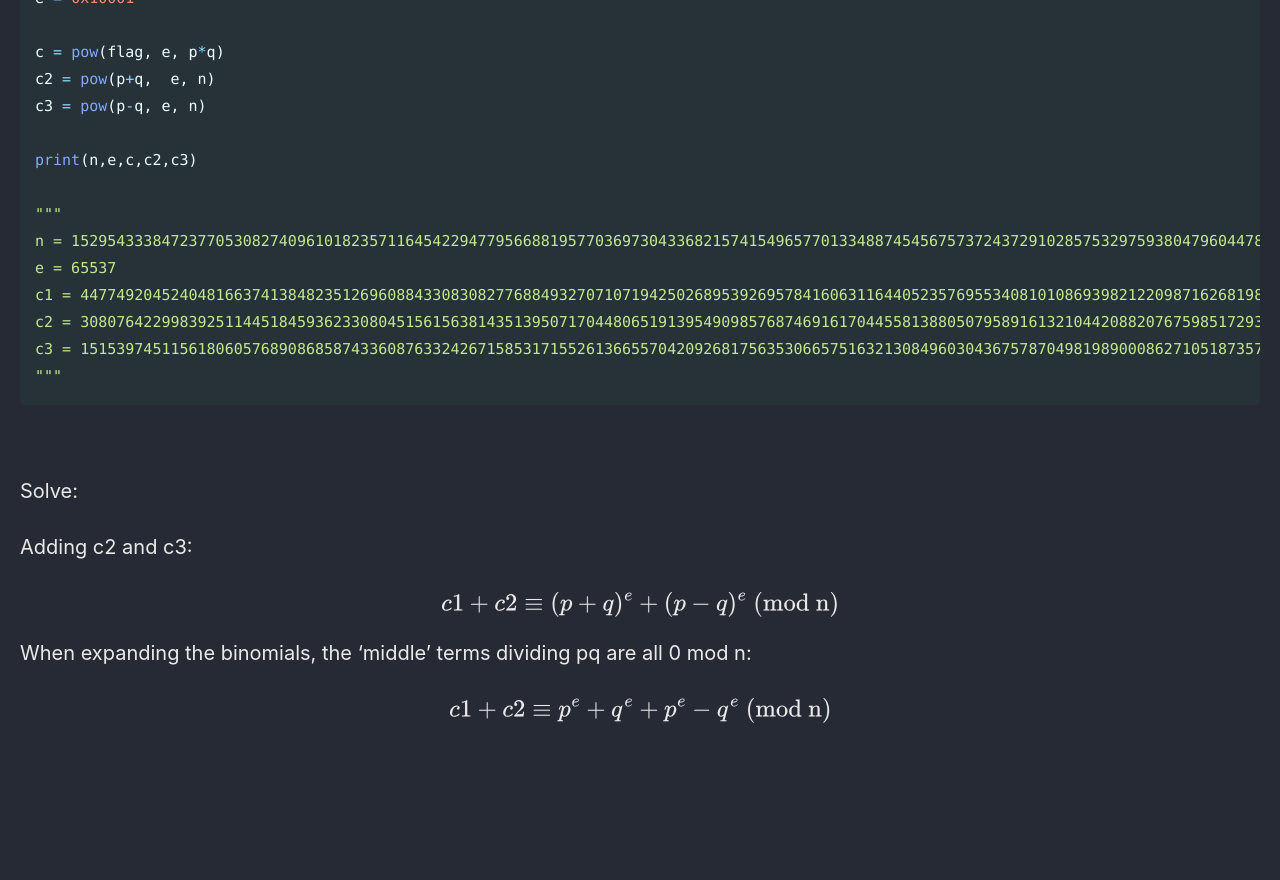
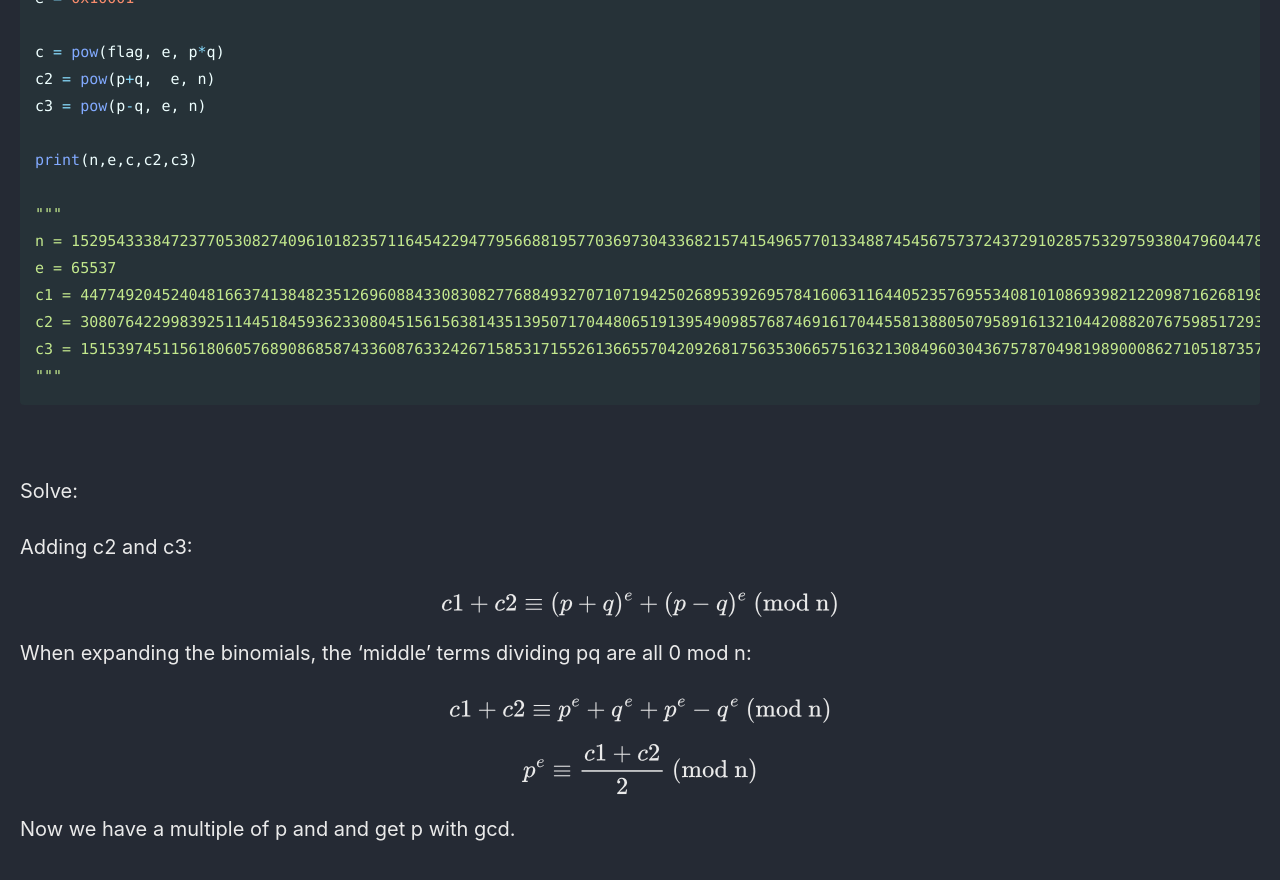
Before and after one commit to Connor-McCartney/Connor-McCartney.github.io, a Jekyll site: the page built from _pages/cryptography/other/cyberyolk-writeups.md, in a window 1280 px wide and 900 px high, scrolled down 6959 px. Shown: the top 880 px of the window. Built offline with Jekyll 4.4.1, drawn with Linux system fonts in a browser that asks for light colours; cached includes are drawn as plain includes; before the commit the page ends 7733 px from its top, so only the background shows below that.

Commit message:
Update cyberyolk-writeups.md

```diff
--- a/_pages/cryptography/other/cyberyolk-writeups.md
+++ b/_pages/cryptography/other/cyberyolk-writeups.md
@@ -291,3 +291,7 @@ $$c1 + c2 \equiv (p+q)^e + (p-q)^e \text{ (mod n)}$$
 When expanding the binomials, the 'middle' terms dividing pq are all 0 mod n:
 
 $$c1 + c2 \equiv p^e + q^e + p^e - q^e \text{ (mod n)}$$
+
+$$p^e \equiv \frac{c1 +c2}{2} \text{ (mod n)}$$
+
+Now we have a multiple of p and and get p with gcd.
```
